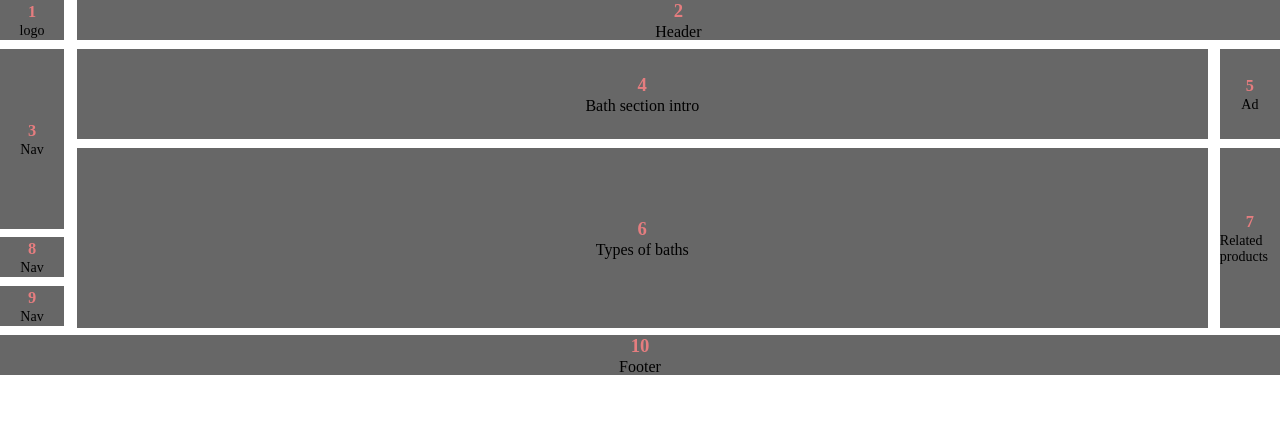
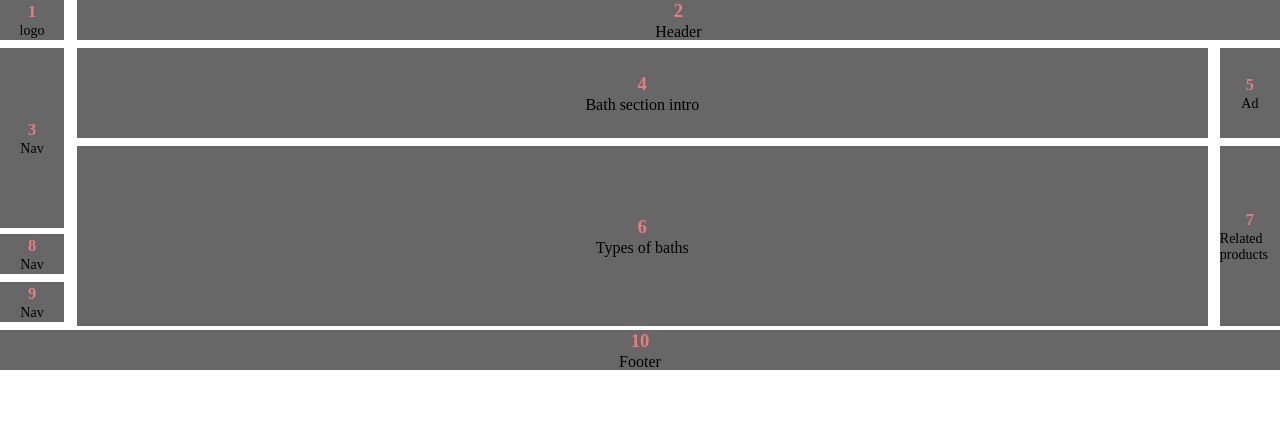
Before and after one commit to MeMoRy318/MeMoRy318, a plain HTML site: page Lesson5/HomeWork/HomeWork4.html in a window 1280 px wide. Drawn offline with Linux system fonts and the light colour scheme.

Commit message:
HomeWork4

```diff
--- a/Lesson5/HomeWork/HomeWork4.html
+++ b/Lesson5/HomeWork/HomeWork4.html
@@ -9,6 +9,7 @@
     <link rel="stylesheet" href="main4.css">
 </head>
 <body>
+<div class="wrap">
 <div class="dsp-flx rw-cn-gap w100 flx-wrp">
 <div class=" dsp-flx rw-cn-gap flx-wrp w100">
  <div class="h60 bgr w5 dsp-flx js-ct-cn al-it-cn flx-dr-cl hm"><h3>1</h3> logo</div>
@@ -29,5 +30,6 @@
 </div>
 <div class="h60 bgr w100 dsp-flx js-ct-cn al-it-cn flx-dr-cl m hm90"><h3>10</h3> Footer</div>
 </div>
+</div>
 </body>
 </html>
--- a/Lesson5/HomeWork/main4.css
+++ b/Lesson5/HomeWork/main4.css
@@ -15,7 +15,7 @@ h3{color: #e57d7f; margin: 1px;}
 .al-it-cn{align-items: center}
 .flx-dr-cl{flex-direction: column;}
 .flx-wrp{flex-wrap: wrap;}
-.rw-cn-gap{row-gap: 9px; column-gap: 1%;}
+.rw-cn-gap{row-gap: 8px; column-gap: 1%;}
 .p{position: relative; bottom: 100px;}
 .m{margin-top: -100px;}
 @media screen and ( max-width: 992px) and ( min-width: 768px){
```
